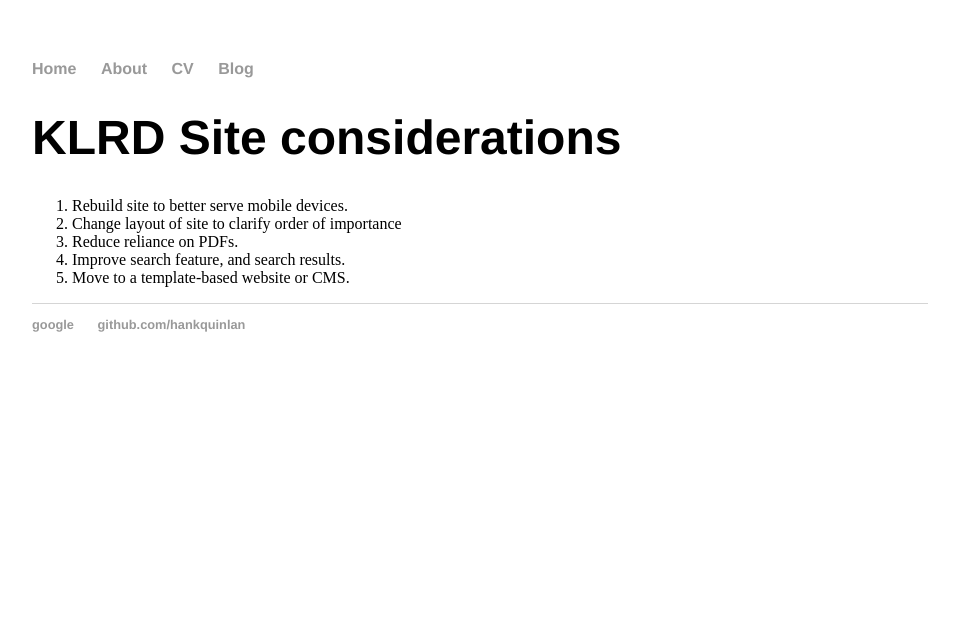
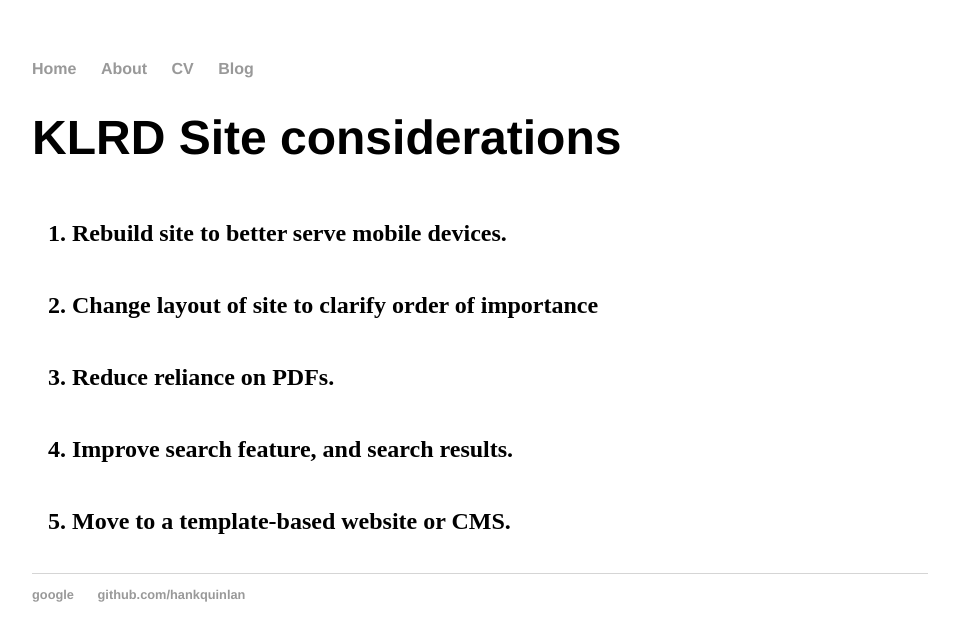
Before and after one commit to karlfun/karlfun.github.io, a Jekyll site: the page built from index.html, in a window 1280 px wide. Shown: the top 641 px of the page, without its empty margins (160-1119 px from the left). Built offline with Jekyll 4.4.1, drawn with Linux system fonts in a browser that asks for light colours.

Commit message:
add .front stye to all li items

```diff
--- a/index.html
+++ b/index.html
@@ -4,9 +4,9 @@
 ---
 <h1>KLRD Site considerations</h1>
 <ol>
-  <li>Rebuild site to better serve mobile devices.</li>
-  <li>Change layout of site to clarify order of importance</li>
-  <li>Reduce reliance on PDFs.</li>
-  <li>Improve search feature, and search results.</li>
-  <li>Move to a template-based website or CMS.</li>
+  <li class="front">Rebuild site to better serve mobile devices.</li>
+  <li class="front">Change layout of site to clarify order of importance</li>
+  <li class="front">Reduce reliance on PDFs.</li>
+  <li class="front">Improve search feature, and search results.</li>
+  <li class="front">Move to a template-based website or CMS.</li>
 </ol>
```
